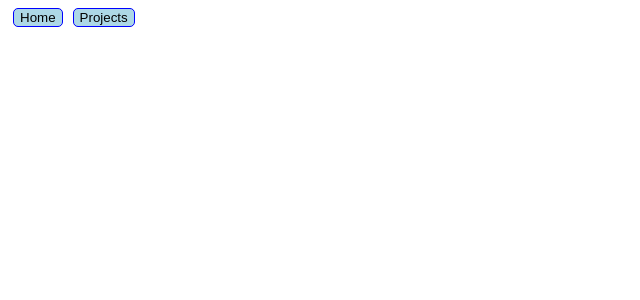
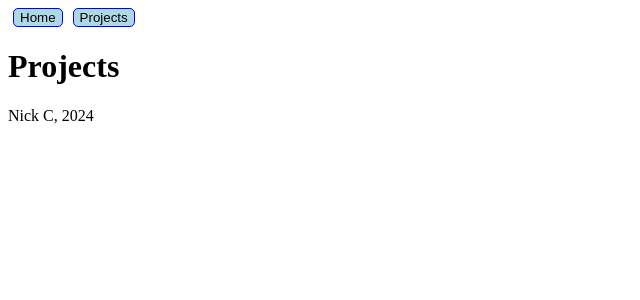
Before and after one commit to solo-nko/homepage, a Vue app: page /projects in a window 1280 px wide. Shown: the top 300 px of the page, without its empty margins (0-640 px from the left). Built offline with nearby package versions, Linux system fonts and the light colour scheme.

Commit message:
add some router pages

```diff
--- a/src/App.vue
+++ b/src/App.vue
@@ -1,15 +1,21 @@
 <template>
-	<header><TheNavigation></TheNavigation></header>
-	<body></body>
+	<header>
+		<TheNavigation></TheNavigation>
+	</header>
+	<RouterView />
+	<TheFooter></TheFooter>
 </template>
 
 <script lang="ts">
+import { RouterView } from "vue-router";
 import TheNavigation from "./components/TheNavigation.vue";
+import TheFooter from "./components/TheFooter.vue";
 
 export default {
 	components: {
-		TheNavigation
-	}
+		TheNavigation,
+		RouterView,
+		TheFooter,
+	},
 };
-
 </script>
--- a/src/components/NavButton.vue
+++ b/src/components/NavButton.vue
@@ -1,11 +1,13 @@
 <template>
-	<button><slot>placeholder</slot></button>
+	<RouterLink class="button" :to="page"
+		><button><slot></slot></button
+	></RouterLink>
 </template>
 
 <script lang="ts">
 export default {
 	props: {
-		label: String,
+		page: String,
 	},
 };
 </script>
--- /dev/null
+++ b/src/components/TheFooter.vue
@@ -0,0 +1,3 @@
+<template>
+	<footer>Nick C, 2024</footer>
+</template>
--- a/src/components/TheNavigation.vue
+++ b/src/components/TheNavigation.vue
@@ -1,7 +1,7 @@
 <template>
 	<nav>
-		<NavButton>Home</NavButton>
-		<NavButton>Projects</NavButton>
+		<NavButton page="home">Home</NavButton>
+		<NavButton page="projects">Projects</NavButton>
 	</nav>
 </template>
 
--- a/src/main.ts
+++ b/src/main.ts
@@ -1,6 +1,8 @@
 import { createApp } from "vue";
 import App from "./App.vue";
+import router from "./router/";
 
 const app = createApp(App);
+app.use(router);
 
 app.mount("#app");
--- a/src/router/index.ts
+++ b/src/router/index.ts
@@ -1,15 +1,23 @@
-import AppVue from "@/App.vue";
 import { createRouter, createWebHistory } from "vue-router";
+
+import HomeView from "../views/HomeView.vue";
+import ProjectsView from "../views/ProjectsView.vue";
 
 const router = createRouter({
 	history: createWebHistory(),
 	routes: [
+		{ path: "/", redirect: "/home" },
 		{
-			path: "/",
+			path: "/home",
 			name: "home",
-			component: AppVue
+			component: HomeView,
 		},
-	]
+		{
+			path: "/projects",
+			name: "projects",
+			component: ProjectsView,
+		},
+	],
 });
 
 export default router;
--- /dev/null
+++ b/src/views/HomeView.vue
@@ -0,0 +1,5 @@
+<template>
+	<main>
+		<h1>Home</h1>
+	</main>
+</template>
--- /dev/null
+++ b/src/views/ProjectsView.vue
@@ -0,0 +1,5 @@
+<template>
+	<main>
+		<h1>Projects</h1>
+	</main>
+</template>
```
Also changed, not shown: .eslintrc.json.
